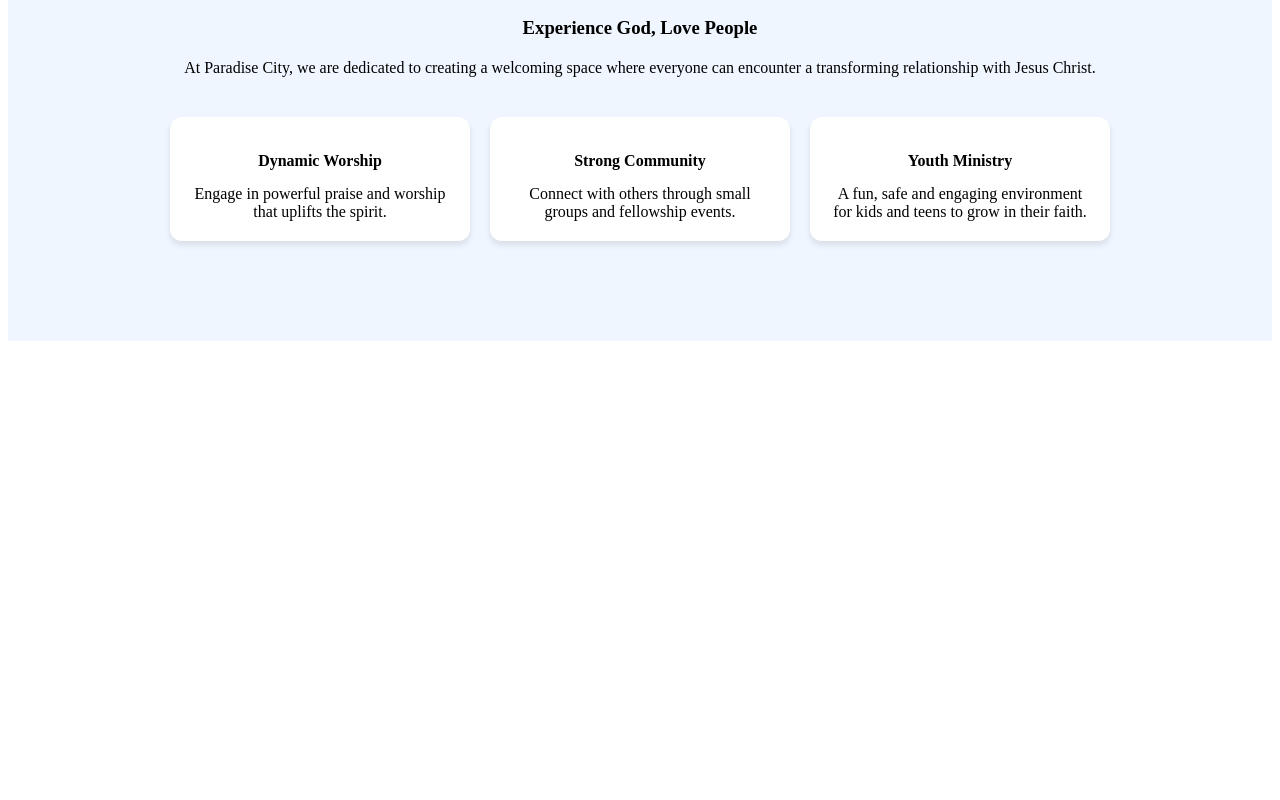
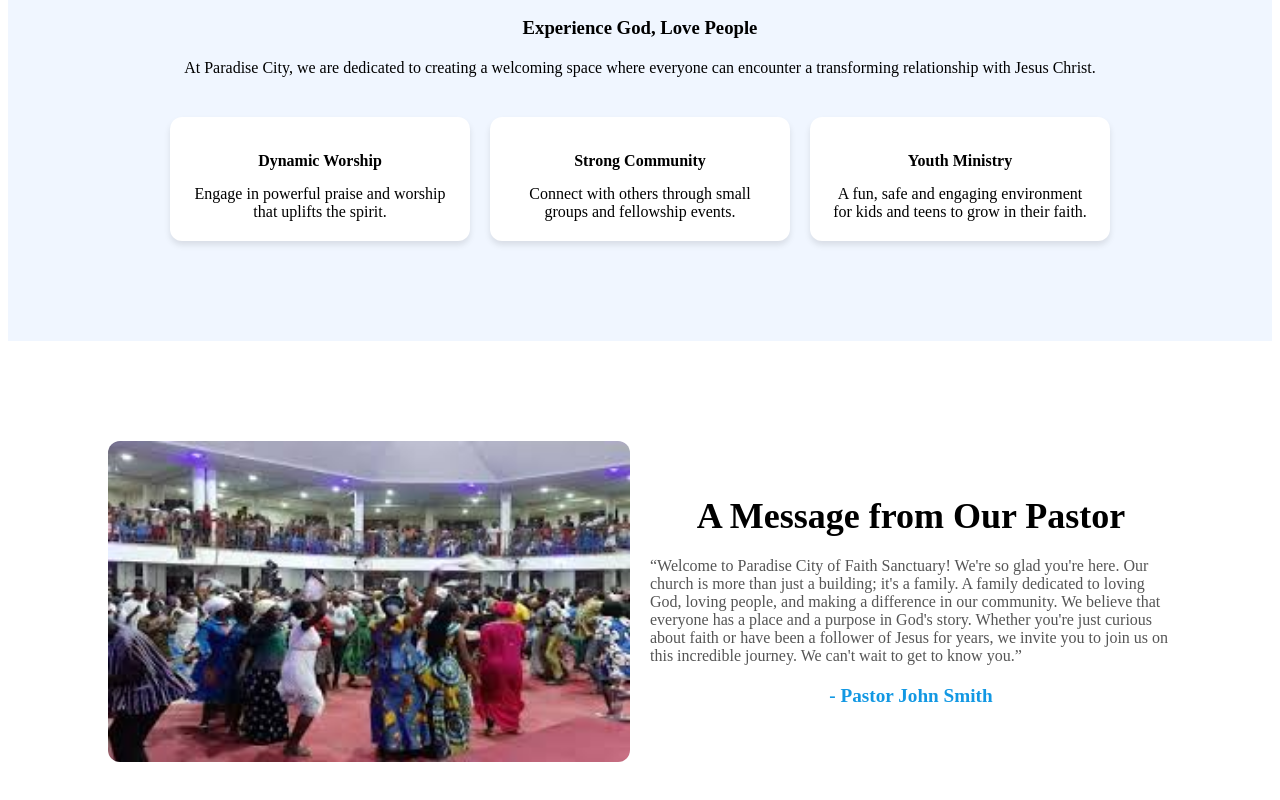
Before and after one commit to Donatuszagla/pcfs-website-prototype, an Angular app: page / in a window 1280 px wide. Shown: the part 1402-2202 px from the top of the page. Before the commit the page ends 1751 px from the top, so only its background shows below. Built offline with nearby package versions, Linux system fonts and the light colour scheme.

Commit message:
home section four

```diff
--- a/src/app/home/home.css
+++ b/src/app/home/home.css
@@ -165,3 +165,46 @@ section.home-second-section{
     text-align: center;
     gap: 15px;
 }
+.home-fourth-section{
+    padding: 100px;
+    display: flex;
+    flex-direction: row;
+    justify-content: center;
+    align-items: center;
+}
+.home-fourth-section > div{
+    display: flex;
+    flex-direction: column;
+    gap: 20px;
+    align-items: center;
+    text-align: center;
+    width: 50%;
+}
+.home-fourth-section .img-container{
+    width: 50%;
+    height: inherit;
+    display: flex;
+    justify-content: center;
+    align-items: center;
+}
+.home-fourth-section .img-container img{
+    width: 100%;
+    height: auto;
+    border-radius: 0.75rem;
+}
+.home-fourth-section h2{
+    font-size: 36px;
+    font-weight: 700;
+    text-align: start;
+}
+.home-fourth-section p{
+    font-size: 16px;
+    color: #555;
+    text-align: start;
+}
+.home-fourth-section span{
+    font-size: larger;
+    font-weight: bolder;
+    color: #1298E3;
+    text-align: start;
+}
--- a/src/app/home/home.html
+++ b/src/app/home/home.html
@@ -62,6 +62,15 @@
       </div>
     </div>
   </section>
-  <section class="home-fourth-section"></section>
+  <section class="home-fourth-section">
+    <div class="img-container">
+      <img src="/Church.jpg" alt="" />
+    </div>
+    <div>
+      <h2>A Message from Our Pastor</h2>
+      <p>“Welcome to Paradise City of Faith Sanctuary! We're so glad you're here. Our church is more than just a building; it's a family. A family dedicated to loving God, loving people, and making a difference in our community. We believe that everyone has a place and a purpose in God's story. Whether you're just curious about faith or have been a follower of Jesus for years, we invite you to join us on this incredible journey. We can't wait to get to know you.”</p>
+      <span>- Pastor John Smith</span>
+    </div>
+  </section>
   <section class="home-fifth-section"></section>
 </div>
```
